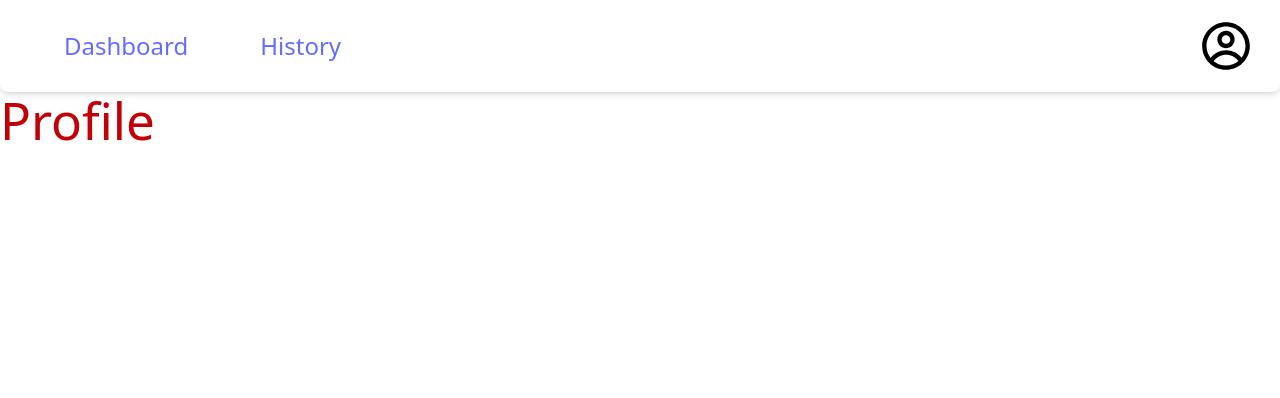
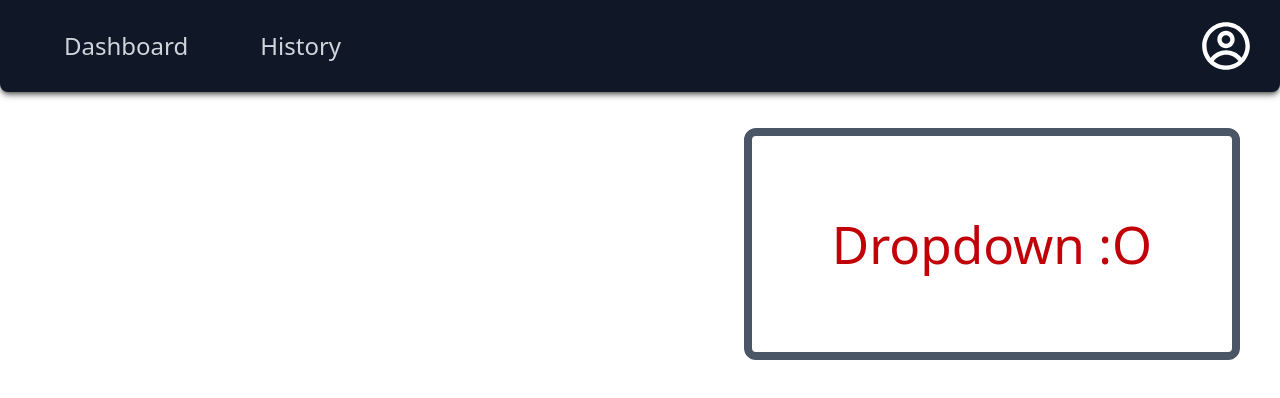
Before and after one commit to EvanGlaizel/ProteinPlanner, a React (Vite) app: page / in a window 1280 px wide. Both pictures are taken after a click on the icon 1226 px from the left and 46 px from the top of the page. Shown: the top 398 px of the page. Built offline with nearby package versions, Linux system fonts and the light colour scheme.

Commit message:
Changed styling, and added user context

```diff
--- a/src/components/profile-dropdown.tsx
+++ b/src/components/profile-dropdown.tsx
@@ -1,6 +1,6 @@
 const ProfileDropdown = () =>
 {
-    return <h1 className="text-red-700">Profile</h1>
+    return <h1 className="text-red-700 flex absolute p-20 top-32 right-10 border-8 border-gray-600 fill-gray-400 rounded-xl ">Dropdown :O</h1>
 }
 
 export default ProfileDropdown;
--- /dev/null
+++ b/src/contexts/user.context.tsx
@@ -0,0 +1,43 @@
+import { createContext, useState } from 'react';
+
+type userContextType = {
+    currentUser: User | null;
+    login: (id: number, name: string, email: string) => void;
+    logout: () => void;
+}
+
+type User = {
+    id: number,
+    name: string,
+    email: string
+};
+
+type UserProps = { children: React.ReactNode };
+
+export const UserContext = createContext<userContextType | undefined>(undefined);
+
+export const UserProvider: React.FC<UserProps> = ( {children}) =>
+{
+    const [currentUser, setCurrentUser] = useState<null | User>(null)
+
+    const login = (id: number, name: string, email: string) =>
+    {
+        setCurrentUser({ id, name, email});
+    }
+
+    const logout = () =>
+    {
+        setCurrentUser(null);
+    }
+
+    const contextValue: userContextType =
+    {
+        currentUser,
+        login,
+        logout
+    }
+
+    return (
+        <UserContext.Provider value={contextValue}>{children}</UserContext.Provider>
+    )
+}
--- a/src/main.tsx
+++ b/src/main.tsx
@@ -3,11 +3,14 @@ import { createRoot } from 'react-dom/client'
 import './index.css'
 import App from './App.tsx'
 import { BrowserRouter } from 'react-router-dom'
+import { UserProvider } from './contexts/user.context.tsx'
 
 createRoot(document.getElementById('root')!).render(
   <StrictMode>
     <BrowserRouter>
-      <App />
+      <UserProvider>
+        <App />
+      </UserProvider>
     </BrowserRouter>
   </StrictMode>,
 )
--- a/src/routes/navigation.tsx
+++ b/src/routes/navigation.tsx
@@ -15,13 +15,13 @@ const Navigation = () =>
 
   return (
     <>
-        <nav className="w-full bg-white flex items-center py-4 px-6 shadow-md rounded-b-lg">
+        <nav className="w-full bg-gray-900 flex items-center py-4 px-6 shadow-md shadow-black/50 rounded-b-lg transition-colors duration-300 ease-in-out">
             <div className='flex flex-grow justify-start items-center gap-x-8 mx-5'>
-                <Link className="text-2xl font-semibold mx-5 text-gray-700 hover:text-blue-600 transition-colors duration-200" to="/dashboard">Dashboard</Link>
-                <Link className="text-2xl font-semibold mx-5 text-gray-700 hover:text-blue-600 transition-colors duration-200" to="/history">History</Link>
+                <Link className="text-2xl font-semibold mx-5 !text-gray-300 hover:!text-blue-400 transition-colors duration-200" to="/dashboard">Dashboard</Link>
+                <Link className="text-2xl font-semibold mx-5 !text-gray-300 hover:!text-blue-400 transition-colors duration-200" to="/history">History</Link>
             </div>
 
-            <CgProfile onClick={toggleCart} className='text-6xl text-black p-1 rounded-full hover:bg-gray-200 hover:cursor-pointer transition-all duration-200 ml-auto'/>
+            <CgProfile onClick={toggleCart} className='text-6xl text-white p-1 rounded-full hover:text-blue-400 hover:cursor-pointer transition-all duration-200 ml-auto'/>
         </nav>
 
         {isProfileClicked && <ProfileDropdown/>}
```
